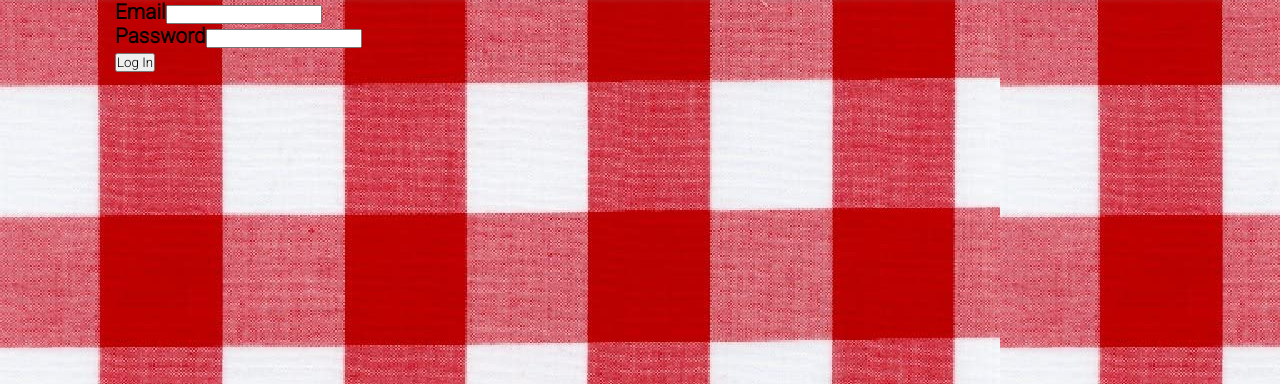
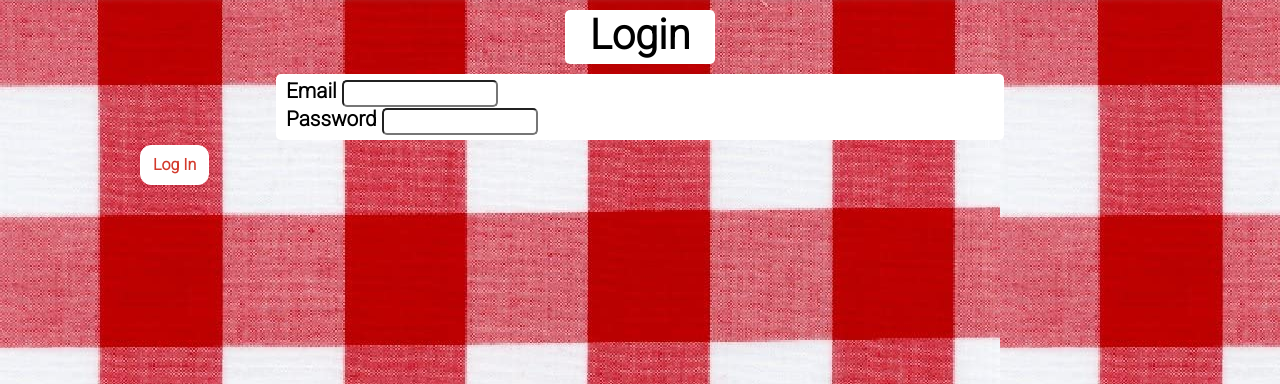
Before and after one commit to ajsprunger/cookout, a Flask app: page /login in a window 1280 px wide. Shown: the part 60-444 px from the top of the page. Run offline with Flask 2, Linux system fonts and the light colour scheme; some libraries are stand-ins or nearby versions.

Commit message:
add login styling

```diff
--- /dev/null
+++ b/myapp/static/css/login.css
@@ -0,0 +1,30 @@
+.jumbotron {
+  text-align: center;
+  background-color: white;
+  margin: 10px auto;
+  border-radius: 5px;
+  width: 150px;
+  padding-bottom: 5px;
+}
+
+.form-group {
+  margin: 5px;
+}
+
+.inputs {
+  background-color: white;
+  border-radius: 5px;
+  width: 70%;
+  margin: auto;
+  padding: 5px;
+}
+
+.form-control {
+  height: 1.7rem;
+  align-self: center;
+  border-radius: 5px;
+}
+
+.button {
+  margin-left: 15px;
+}
--- a/myapp/templates/login.html
+++ b/myapp/templates/login.html
@@ -1,11 +1,15 @@
+<link rel="stylesheet" href="../static/css/login.css">
 {% extends "base.html" %}
 {% block content %}
-
-<form method="POST">
+<h1 class="jumbotron">Login</h1>
+<form class="form-group" method="POST">
+  <div class="inputs">
     {{form.hidden_tag()}}
-    {{form.email.label}}{{form.email}}<br>
-    {{form.password.label}}{{form.password}}<br>
-    {{form.submit()}}
-
+    {{form.email.label (class='form-group')}}{{form.email (class='form-control')}}<br>
+    {{form.password.label (class='form-group')}}{{form.password (class='form-control')}}<br>
+  </div>
+  <div class="button">
+    {{form.submit(class='btn btn-primary')}}
+  </div>
 </form>
 {% endblock %}
--- a/myapp/templates/register.html
+++ b/myapp/templates/register.html
@@ -1,3 +1,4 @@
+<link rel="stylesheet" href="../static/css/register.css">
 {% extends "base.html" %}
 {% block content %}
 
```
Also changed, not shown: myapp/static/css/register.css (added).
